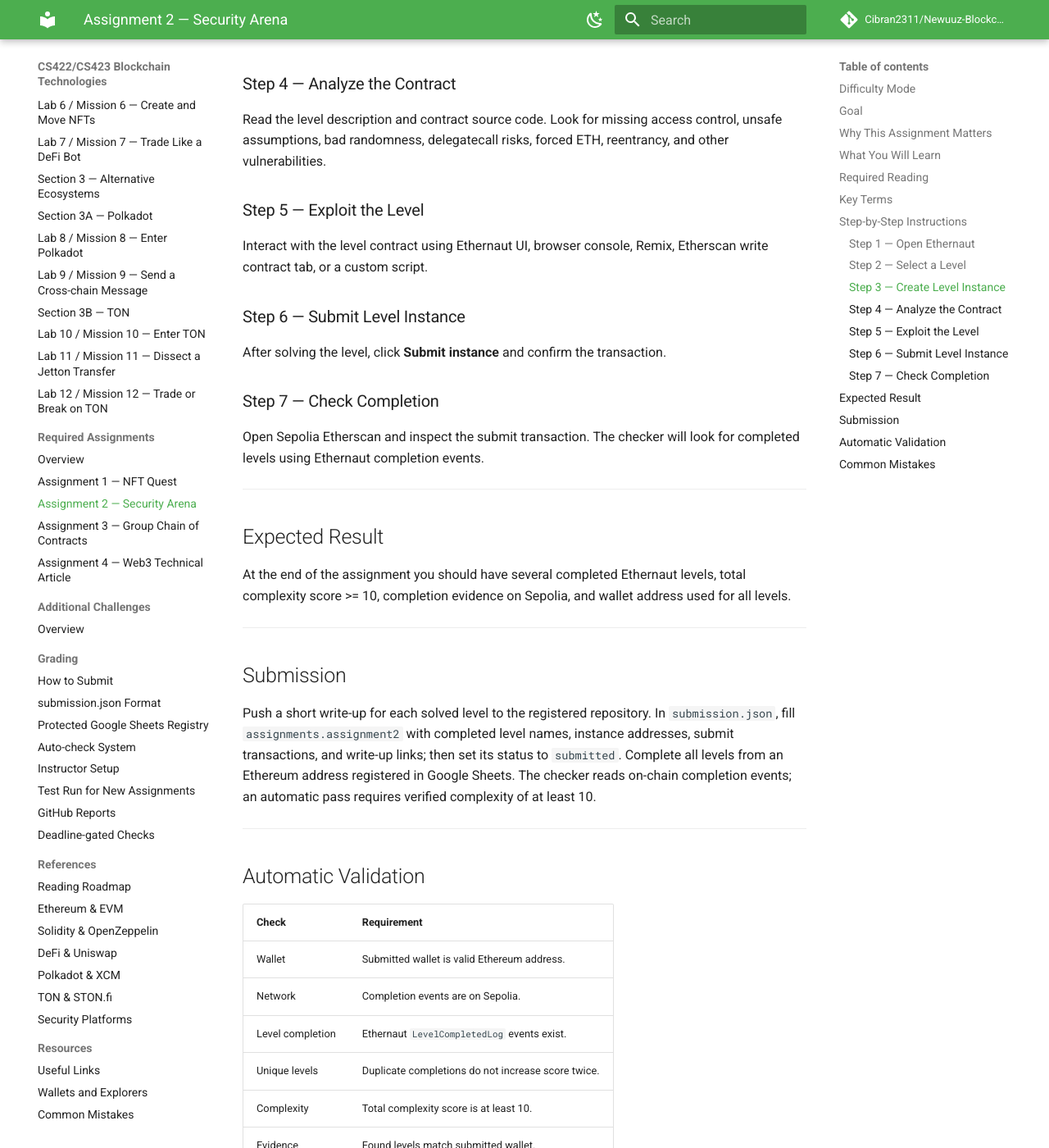
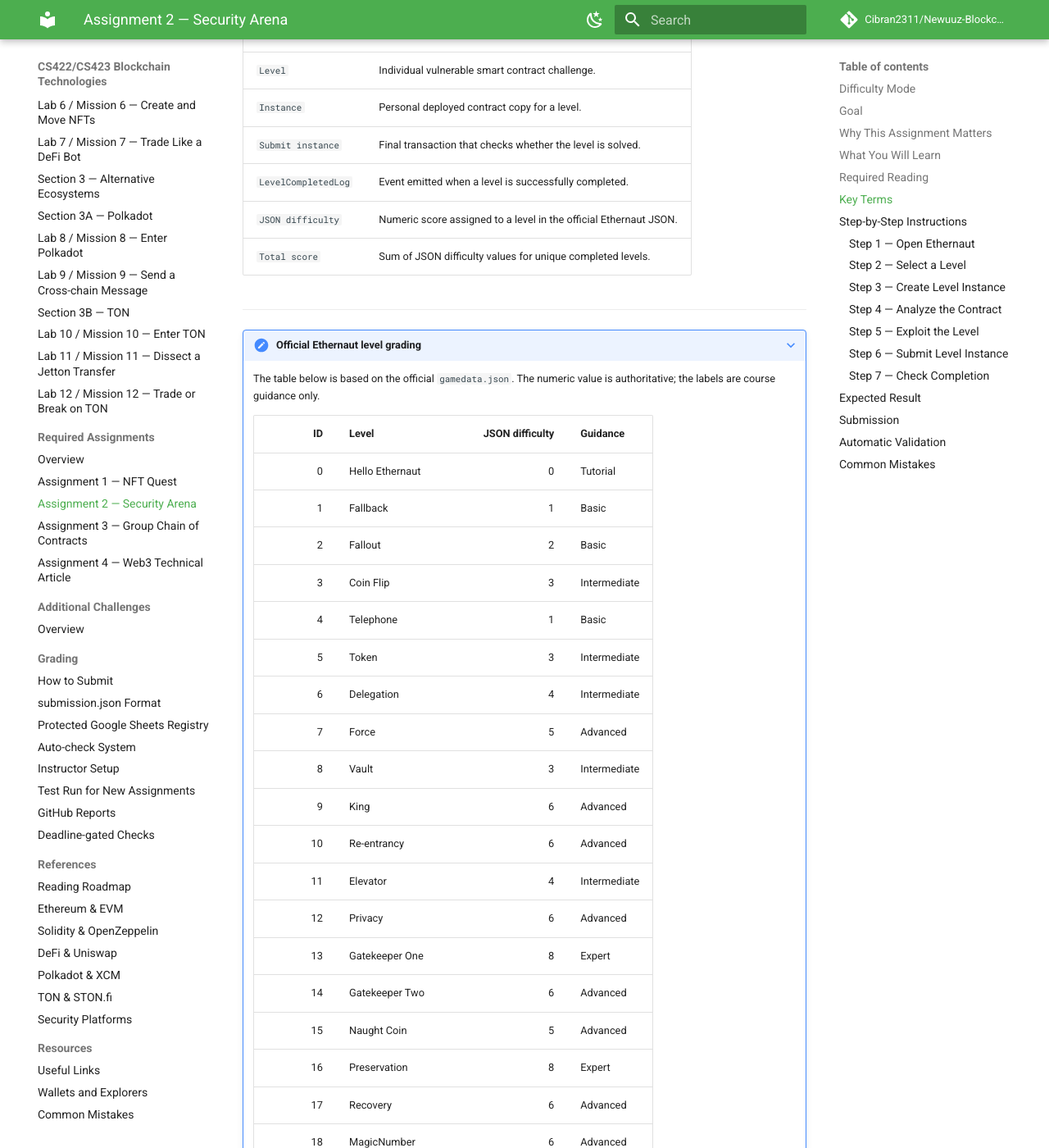
Before and after one commit to Cibran2311/Newuuz-Blockchain, an MkDocs documentation site: the page built from docs/assignments/assignment2-ethernaut.md, in a window 1280 px wide and 1400 px high, scrolled down 2681 px. Shown: the whole window at 82% size. Built offline with MkDocs 1.6.1 and Material for MkDocs 9.7.7, drawn with Linux system fonts in a browser that asks for light colours; comment, search, counter and statistics services are not loaded; some of the changed text lies outside the part shown.

Commit message:
Align Assignment 2 grading with Ethernaut JSON difficulty

````diff
--- a/docs/assignments/assignment2-ethernaut.md
+++ b/docs/assignments/assignment2-ethernaut.md
@@ -9,7 +9,17 @@
 |---|---|
 | Course track | To be classified |
 
-The current automatic pass threshold is verified complexity 10. Difficulty variants may be redesigned later.
+The current automatic pass threshold is a total official JSON difficulty score of 10. The checker sums the JSON difficulty values of unique completed levels; duplicate completions do not add points.
+
+| JSON difficulty | Course guidance |
+|---:|---|
+| 0 | Tutorial |
+| 1–2 | Basic |
+| 3–4 | Intermediate |
+| 5–6 | Advanced |
+| 7–8 | Expert |
+
+The numeric values come from the official Ethernaut JSON. The guidance labels are only a convenient way to choose levels.
 
 ---
 
@@ -17,7 +27,7 @@
 
 In this assignment you will solve Ethernaut smart contract security challenges on Ethereum Sepolia.
 
-You must reach a total complexity score of at least:
+You must reach a total official JSON difficulty score of at least:
 
 ```text
 10
@@ -55,6 +65,8 @@
 | Solidity documentation | https://docs.soliditylang.org/ |
 | Solidity security considerations | https://docs.soliditylang.org/en/latest/security-considerations.html |
 | OpenZeppelin Ethernaut GitHub | https://github.com/OpenZeppelin/ethernaut |
+| Ethernaut level data JSON | https://github.com/OpenZeppelin/ethernaut/blob/master/client/src/gamedata/gamedata.json |
+| Sepolia deployment JSON | https://github.com/OpenZeppelin/ethernaut/blob/master/client/src/gamedata/deploy.sepolia.json |
 | Sepolia Etherscan | https://sepolia.etherscan.io/ |
 
 ---
@@ -68,9 +80,57 @@
 | `Instance` | Personal deployed contract copy for a level. |
 | `Submit instance` | Final transaction that checks whether the level is solved. |
 | `LevelCompletedLog` | Event emitted when a level is successfully completed. |
-| `Complexity score` | Difficulty score assigned to completed levels. |
+| `JSON difficulty` | Numeric score assigned to a level in the official Ethernaut JSON. |
+| `Total score` | Sum of JSON difficulty values for unique completed levels. |
 
 ---
+
+???+ note "Official Ethernaut level grading"
+    The table below is based on the official `gamedata.json`. The numeric value is authoritative; the labels are course guidance only.
+
+    | ID | Level | JSON difficulty | Guidance |
+    |---:|---|---:|---|
+    | 0 | Hello Ethernaut | 0 | Tutorial |
+    | 1 | Fallback | 1 | Basic |
+    | 2 | Fallout | 2 | Basic |
+    | 3 | Coin Flip | 3 | Intermediate |
+    | 4 | Telephone | 1 | Basic |
+    | 5 | Token | 3 | Intermediate |
+    | 6 | Delegation | 4 | Intermediate |
+    | 7 | Force | 5 | Advanced |
+    | 8 | Vault | 3 | Intermediate |
+    | 9 | King | 6 | Advanced |
+    | 10 | Re-entrancy | 6 | Advanced |
+    | 11 | Elevator | 4 | Intermediate |
+    | 12 | Privacy | 6 | Advanced |
+    | 13 | Gatekeeper One | 8 | Expert |
+    | 14 | Gatekeeper Two | 6 | Advanced |
+    | 15 | Naught Coin | 5 | Advanced |
+    | 16 | Preservation | 8 | Expert |
+    | 17 | Recovery | 6 | Advanced |
+    | 18 | MagicNumber | 6 | Advanced |
+    | 19 | Alien Codex | 7 | Expert |
+    | 20 | Denial | 5 | Advanced |
+    | 21 | Shop | 4 | Intermediate |
+    | 22 | Dex | 3 | Intermediate |
+    | 23 | Dex Two | 4 | Intermediate |
+    | 24 | Puzzle Wallet | 7 | Expert |
+    | 25 | Motorbike | 6 | Advanced |
+    | 26 | DoubleEntryPoint | 4 | Intermediate |
+    | 27 | Good Samaritan | 5 | Advanced |
+    | 28 | Gatekeeper Three | 6 | Advanced |
+    | 29 | Switch | 8 | Expert |
+    | 30 | HigherOrder | 8 | Expert |
+    | 31 | Stake | 6 | Advanced |
+    | 32 | Impersonator | 8 | Expert |
+    | 33 | Magic Animal Carousel | 6 | Advanced |
+    | 34 | Bet House | 4 | Intermediate |
+    | 35 | Elliptic Token | 8 | Expert |
+    | 36 | Cashback | 8 | Expert |
+    | 37 | Impersonator Two | 8 | Expert |
+    | 38 | UniqueNFT | 5 | Advanced |
+    | 39 | Forger | 5 | Advanced |
+    | 40 | NotOptimisticPortal | 8 | Expert |
 
 ## Step-by-Step Instructions
 
@@ -80,7 +140,7 @@
 
 ### Step 2 — Select a Level
 
-Start with easier levels such as Hello Ethernaut, Fallback, Fallout, Coin Flip, Telephone, Token, Delegation, Force, or Vault.
+Start with beginner-friendly levels such as Hello Ethernaut (0), Fallback (1), Fallout (2), Telephone (1), Coin Flip (3), Token (3), or Vault (3). Add more levels until the total official JSON difficulty score reaches 10.
 
 ### Step 3 — Create Level Instance
 
@@ -106,13 +166,13 @@
 
 ## Expected Result
 
-At the end of the assignment you should have several completed Ethernaut levels, total complexity score >= 10, completion evidence on Sepolia, and wallet address used for all levels.
+At the end of the assignment you should have several completed Ethernaut levels, total official JSON difficulty score >= 10, completion evidence on Sepolia, and wallet address used for all levels.
 
 ---
 
 ## Submission
 
-Push a short write-up for each solved level to the registered repository. In `submission.json`, fill `assignments.assignment2` with completed level names, instance addresses, submit transactions, and write-up links; then set its status to `submitted`. Complete all levels from an Ethereum address registered in Google Sheets. The checker reads on-chain completion events; an automatic pass requires verified complexity of at least 10.
+Push a short write-up for each solved level to the registered repository. In `submission.json`, fill `assignments.assignment2` with completed level names, instance addresses, submit transactions, and write-up links; then set its status to `submitted`. Complete all levels from an Ethereum address registered in Google Sheets. The checker reads on-chain completion events; an automatic pass requires a verified official JSON difficulty score of at least 10.
 
 ---
 
@@ -124,7 +184,7 @@
 | Network | Completion events are on Sepolia. |
 | Level completion | Ethernaut `LevelCompletedLog` events exist. |
 | Unique levels | Duplicate completions do not increase score twice. |
-| Complexity | Total complexity score is at least 10. |
+| Complexity | Sum of official JSON difficulty values for unique completed levels is at least 10. |
 | Evidence | Found levels match submitted wallet. |
 
 ---
@@ -138,4 +198,4 @@
 | Solving on wrong network | Use Sepolia. |
 | Claiming level without completion event | Verify event in Etherscan. |
 | Counting duplicate level twice | Only unique completed levels count. |
-| Complexity below 10 | Solve additional levels. |
+| JSON score below 10 | Solve additional levels or choose higher-difficulty levels. |
````
